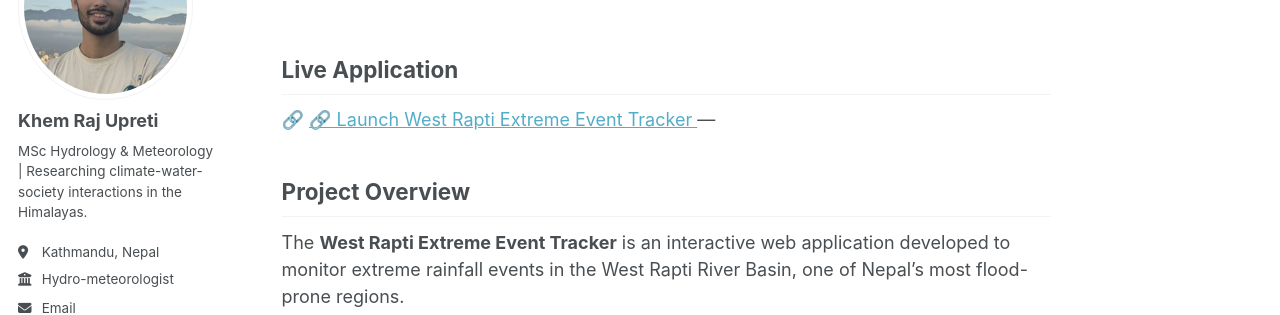
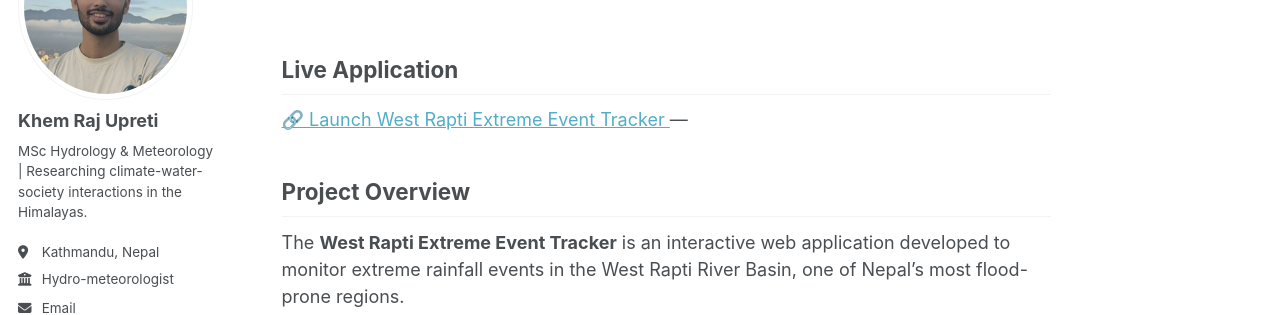
Before and after one commit to khemupreti-hydromet/khemupreti-hydromet.github.io, a Jekyll site: the page built from _portfolio/west-rapti-extreme-event-tracker.md, in a window 1280 px wide and 900 px high. Shown: the part 187-502 px from the top of the window. Built offline with Jekyll 4.4.1, drawn with Linux system fonts in a browser that asks for light colours; some web fonts are replaced; a script bundle is joined from its source files by our own code; library files that are not in the unit come from our copies.

```diff
--- a/_portfolio/west-rapti-extreme-event-tracker.md
+++ b/_portfolio/west-rapti-extreme-event-tracker.md
@@ -6,7 +6,7 @@ collection: portfolio
 
 ## Live Application
 
-🔗 <a href="https://west-rapti-extreme-event-tracker-3pz8havgmg3k2mujenkbyn.streamlit.app/" target="_blank">
+ <a href="https://west-rapti-extreme-event-tracker-3pz8havgmg3k2mujenkbyn.streamlit.app/" target="_blank">
    🔗 Launch West Rapti Extreme Event Tracker
 </a>
 ---
```
